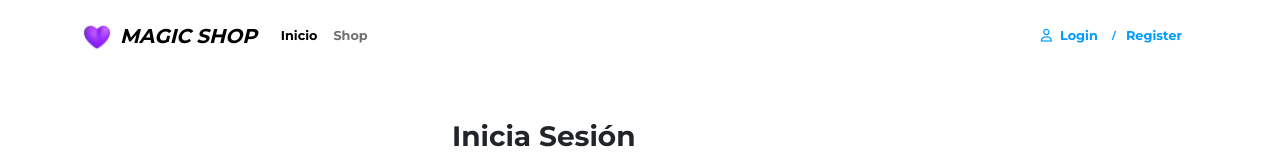
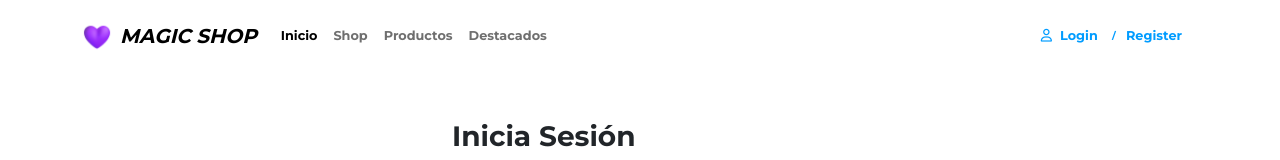
Before and after one commit to ANRROUS/frontend, an Angular app: page /login in a window 1280 px wide. Shown: the top 160 px of the page. Built offline with nearby package versions, Linux system fonts and the light colour scheme; no server answers.

Commit message:
Act. header

```diff
--- a/src/app/components/header/header.html
+++ b/src/app/components/header/header.html
@@ -17,6 +17,8 @@
       <ul class="navbar-nav">
         <li class="nav-item"><a class="nav-link" routerLink="/" routerLinkActive="active">Inicio</a></li>
         <li class="nav-item"><a class="nav-link" routerLink="/shop" routerLinkActive="active">Shop</a></li>
+                <li class="nav-item"><a class="nav-link" href="#productos">Productos</a></li>
+        <li class="nav-item"><a class="nav-link" href="#destacados">Destacados</a></li>
       </ul>
 
       <!-- Zona usuario -->
```
